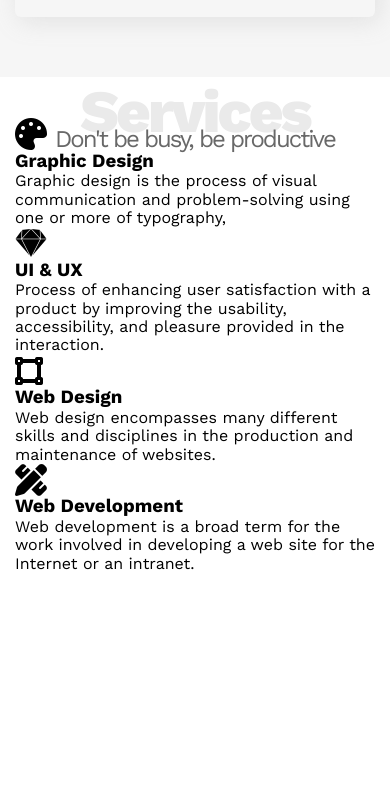
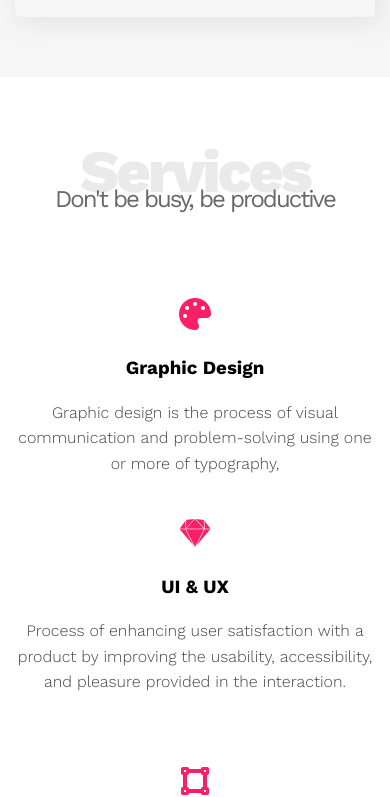
Before and after one commit to mostafatc/Test, a plain HTML site: page index.html in a window 390 px wide. Shown: the part 1715-2512 px from the top of the page. Before the commit the page ends 2288 px from the top, so only its background shows below. Drawn offline with nearby package versions, Linux system fonts and the light colour scheme.

Commit message:
Update style.css

```diff
--- a/css/style.css
+++ b/css/style.css
@@ -34,7 +34,8 @@ min-height: 100vh;
     margin-right: auto;
     padding-left: 15px;
     padding-right: 15px;
-}
+    /* background-color: #1a1a1a; */
+  }
 
 /* Small */
 @media (min-width: 768px) {
@@ -105,6 +106,7 @@ padding: 8px;
   z-index: 1;
   border-radius: 2px;
   min-width: 170px;
+  box-shadow: rgb(163 163 163 / 25%) 1px 1px 10px;
 
 
 }
@@ -149,8 +151,6 @@ padding: 14px 0;
 .header .links:hover ul {
 
 display: block;
-
-
 
 }
 
@@ -268,3 +268,68 @@ color: var(--main-color);
     margin-top: -20px;
   }
 }
+
+
+.services {
+  padding-top: var(--section-padding);
+  padding-bottom: var(--section-padding);
+}
+.services .services-content {
+  display: grid;
+  grid-template-columns: repeat(auto-fill, minmax(500px, 1fr));
+  grid-gap: 30px;
+  margin-top: 120px;
+}
+
+@media (max-width: 500px) {
+  .services .services-content {
+    display: grid;
+    grid-template-columns: repeat(auto-fill, minmax(300px, 1fr));
+  }
+}
+
+
+.services .services-content .srv {
+  display: flex;
+  margin-bottom: 40px;
+}
+@media (max-width: 767px) {
+  .services .services-content .srv {
+    flex-direction: column;
+    text-align: center;
+  }
+}
+
+
+.services .services-content .srv i {
+  color: var(--main-color);
+  flex-basis: 60px;
+}
+.services .services-content .srv .text {
+  flex: 1;
+}
+.services .services-content .srv .text h3 {
+  margin: 0 0 20px;
+}
+.services .services-content .srv .text p {
+  color: #444;
+  font-weight: 300;
+  line-height: 1.6;
+}
+.services .services-content .image {
+  text-align: center;
+  position: relative;
+}
+.services .services-content .image::before {
+  content: "";
+  background-color: var(--secondary-color);
+  width: 100px;
+  height: calc(100% + 100px);
+  top: -50px;
+  position: absolute;
+  right: 0;
+  z-index: -1;
+}
+.services .services-content .image img {
+  width: 260px;
+}
```
